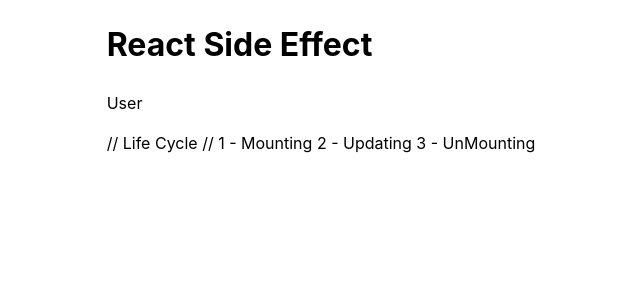
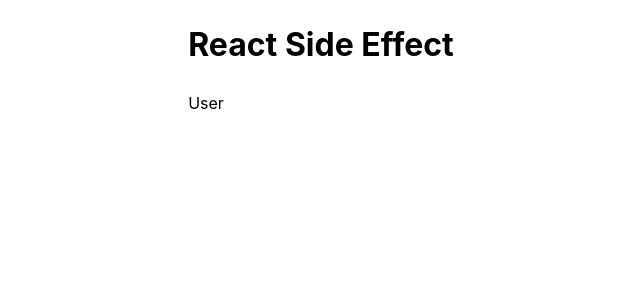
Before and after one commit to GhMamadreza84/React-Practice, a React (Vite) app: page / in a window 1280 px wide. Shown: the top 300 px of the page, without its empty margins (319-959 px from the left). Built offline with nearby package versions, Linux system fonts and the light colour scheme.

Commit message:
test again life cycles

```diff
--- a/src/components/User.jsx
+++ b/src/components/User.jsx
@@ -1,12 +1,16 @@
+const User = () => {
+  return (
+    <div>
+      <p>User</p>
 
-const User = () => {
-    return (
-        <div>
-            <p>User</p>
+      {/*
             // Life Cycle
-            // 1 - Mounting 2 - Updating 3 - UnMounting
-        </div>
-    );
-}
+            // 1 - Mounting : First Render
+            // 2 - Updating : Rerender - State - Props
+            // 3 - UnMounting : Delete Items
+            */}
+    </div>
+  );
+};
 
 export default User;
```
